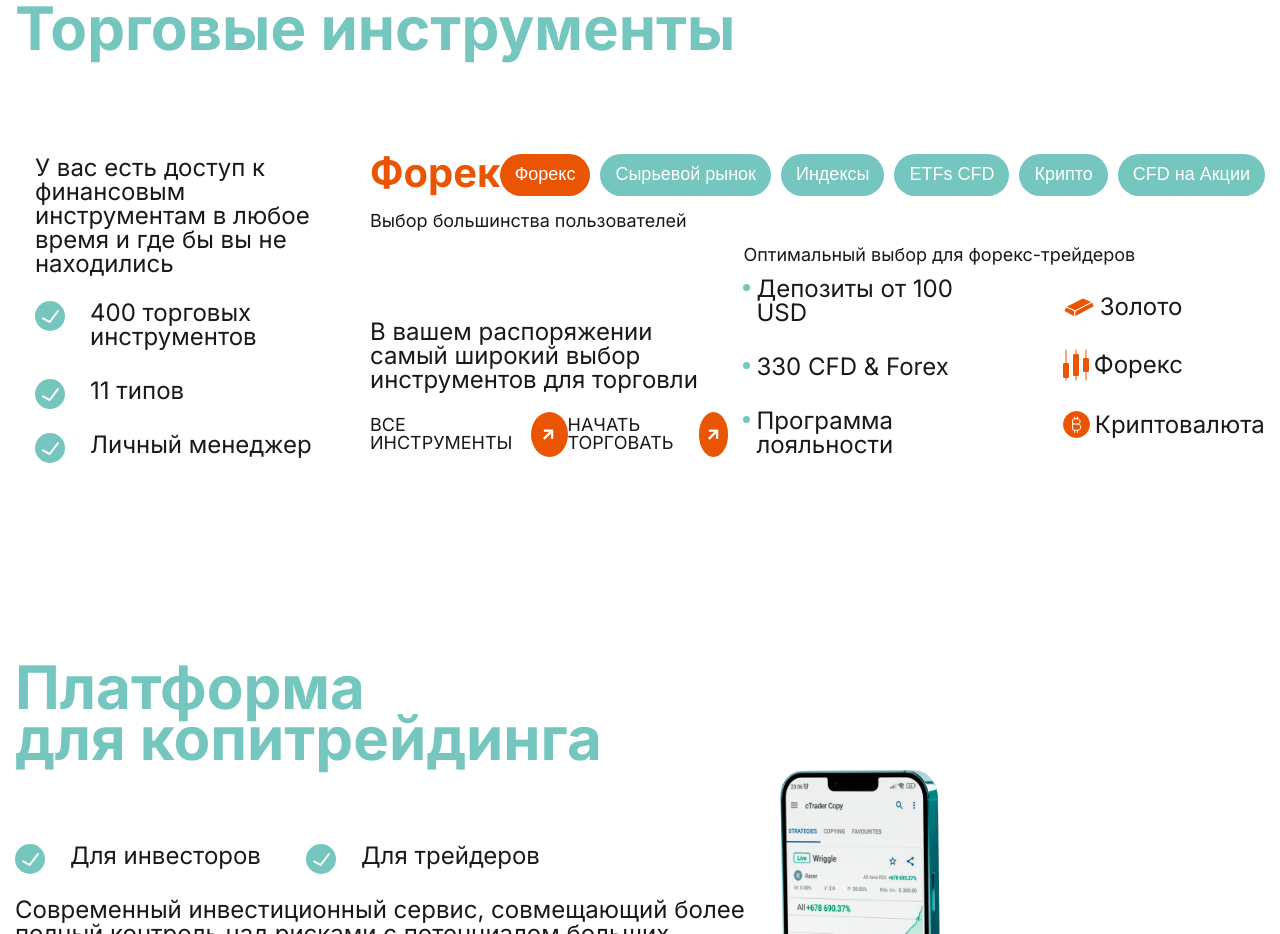
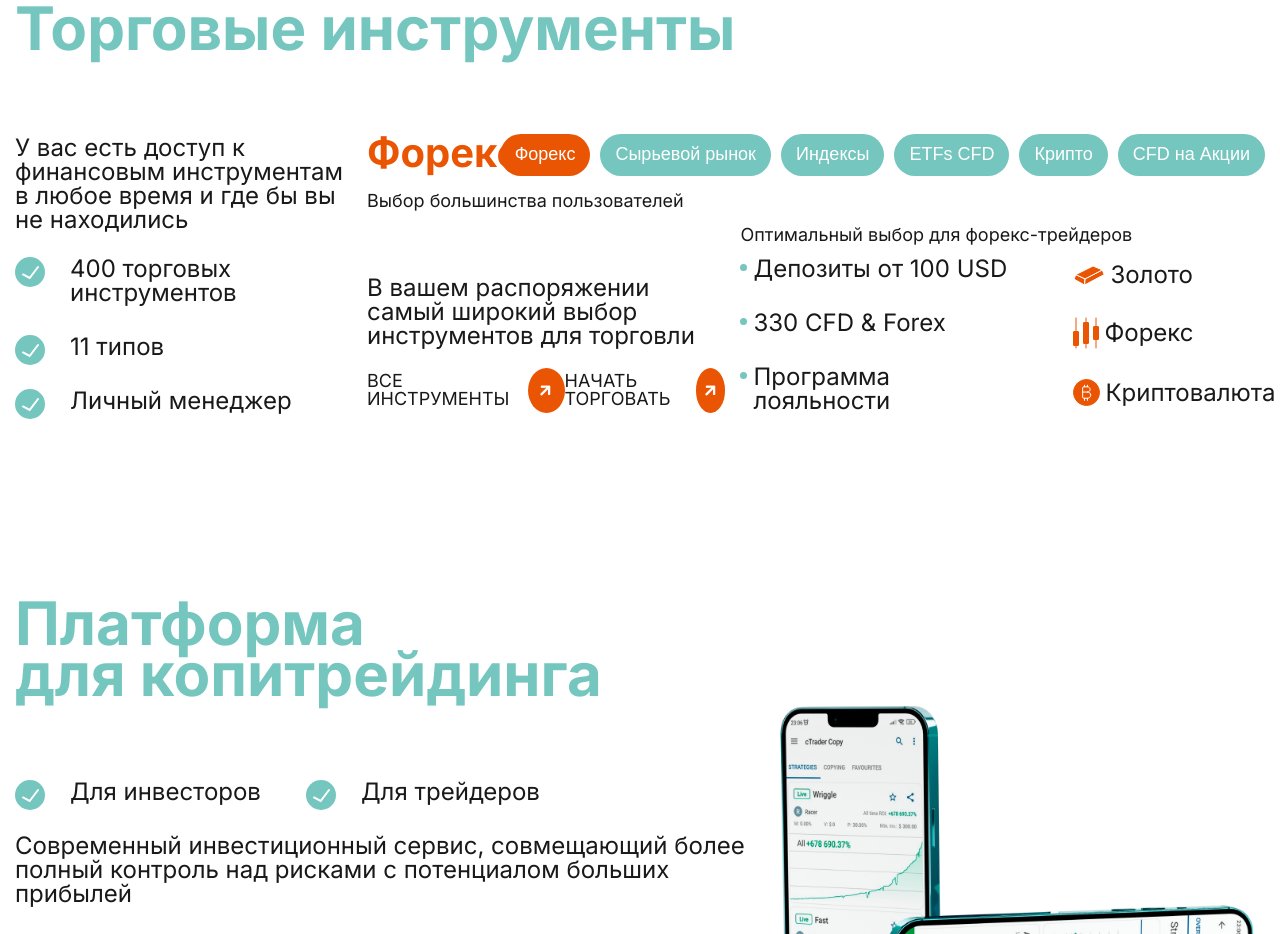
Before and after one commit to IljuhAlikin/JPB, a website: page src/index.html in a window 1280 px wide. Shown: the part 3659-4593 px from the top of the page. Drawn offline with nearby package versions, Linux system fonts and the light colour scheme; files that its build step writes are made by us from their sources; files whose address does not match are found by name.

Commit message:
fixed appearance

```diff
--- a/gulp/version.json
+++ b/gulp/version.json
@@ -1,3 +1,3 @@
 {
-    "main": "20240324232132"
+    "main": "20240324232433"
 }
--- a/src/scss/trade-tools.scss
+++ b/src/scss/trade-tools.scss
@@ -10,7 +10,7 @@
   display: flex;
   column-gap: 10px;
   justify-content: end;
-  transform: translateY(60px);
+  transform: translateY(40px);
 }
 
 .trade-tools-tablink {
@@ -30,10 +30,8 @@
   background-color: $orange;
 }
 
-/* Style the tab content */
 .trade-tools-tabcontent {
   display: none;
-  padding: 20px;
 }
 
 .trade-tools-tabcontent.active {
```
Also changed, not shown: dist/css/style.css, dist/css/style.min.css, dist/index.html.
